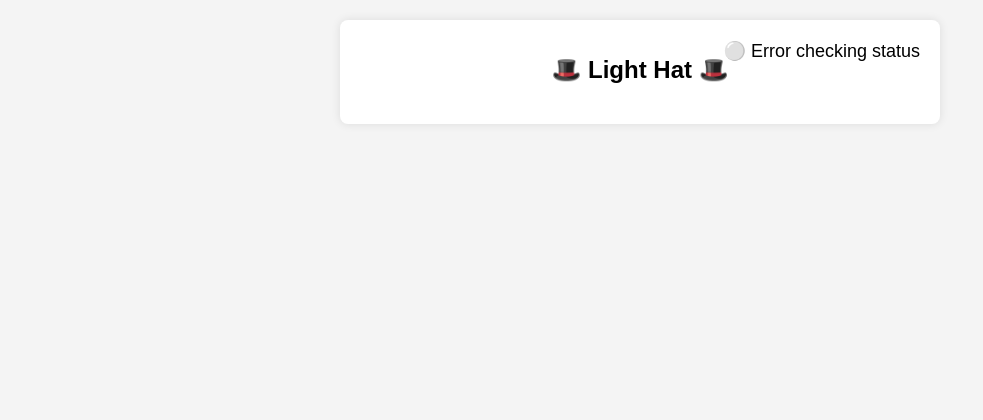
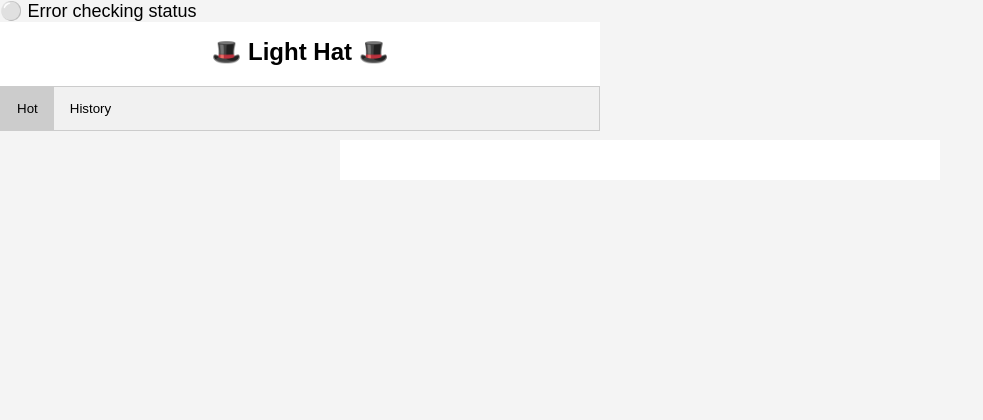
Before and after one commit to solen0id/light-hat-app, a Django app: page / in a window 1280 px wide. Shown: the top 420 px of the page, without its empty margins (0-983 px from the left). Run offline with Django 5.2, Linux system fonts and the light colour scheme; data that the repository does not hold is empty.

Commit message:
nicer interface added history

```diff
--- a/hat_api/templates/index.html
+++ b/hat_api/templates/index.html
@@ -16,13 +16,14 @@
         background-color: #f4f4f4;
       }
       .container {
-        width: 90%;
+        width: 100%;
         max-width: 600px;
         margin: 20px auto;
+        margin-top: 140px;
         padding: 20px;
         background-color: #fff;
-        box-shadow: 0 0 10px rgba(0, 0, 0, 0.1);
-        border-radius: 8px;
+        /*box-shadow: 0 0 10px rgba(0, 0, 0, 0.1);*/
+        /*border-radius: 8px;*/
         box-sizing: border-box;
         position: relative;
       }
@@ -31,7 +32,7 @@
         margin-bottom: 20px;
         font-size: 24px;
       }
-      form {
+      #hat-form {
         display: flex;
         position: fixed;
         bottom: 0;
@@ -108,7 +109,7 @@
         background-color: #fff;
         border-radius: 8px;
         box-shadow: 0 0 5px rgba(0, 0, 0, 0.1);
-        padding: 10px;
+        padding: 20px;
         margin: 0 5px;
         display: flex;
         align-items: center;
@@ -129,19 +130,89 @@
       .downvote-button:hover {
         color: darkorange;
       }
+      .message {
+        font-family: 'Courier New', monospace;
+        font-weight: bold;
+        text-transform: uppercase;
+        letter-spacing: 0.2em;
+        color: #030;
+      }
+      .head {
+        width: 100%;
+        max-width: 600px;
+        position: fixed;
+        background: #fff;
+        top: 0;
+        left: 0;
+        box-sizing: border-box;
+        z-index: 1000;
+      }
       .online-indicator {
-        position: absolute;
-        top: 20px;
-        right: 20px;
+        background: #f4f4f4;
+        position: relative;
+        padding-right: 10px;
         font-size: 18px;
+        text-align: left;
+      }
+
+       /* Style the tab */
+      .tab {
+        overflow: hidden;
+        border: 1px solid #ccc;
+        background-color: #f1f1f1;
+      }
+
+      /* Style the buttons that are used to open the tab content */
+      .tab button {
+        background-color: inherit;
+        float: left;
+        border: none;
+        outline: none;
+        cursor: pointer;
+        padding: 14px 16px;
+        transition: 0.3s;
+      }
+
+      /* Change background color of buttons on hover */
+      .tab button:hover {
+        background-color: #ddd;
+      }
+
+      /* Create an active/current tablink class */
+      .tab button.active {
+        background-color: #ccc;
+      }
+
+      /* Style the tab content */
+      .tabcontent {
+        display: none;
+        /*padding: 6px 12px;*/
+        /*border: 1px solid #ccc;*/
+        border-top: none;
       }
     </style>
   </head>
   <body>
+
+    <div class="head">
+      <div class="online-indicator" id="online-indicator">⚪ Checking...</div>
+      <h1>🎩 Light Hat 🎩</h1>
+
+      <!-- Tab links -->
+      <div class="tab">
+        <button class="tablinks" onclick="openCity(event, 'tab-hot')" id="defaultOpen">Hot</button>
+        <button class="tablinks" onclick="openCity(event, 'tab-history')">History</button>
+      </div>
+    </div>
+
     <div class="container">
-      <h1>🎩 Light Hat 🎩</h1>
-      <div class="online-indicator" id="online-indicator">⚪ Checking...</div>
-      <ul class="hat-list" id="text-list"></ul>
+      <div id="tab-hot" class="tabcontent">
+        <ul class="hat-list" id="text-list"></ul>
+      </div>
+
+      <div id="tab-history" class="tabcontent">
+        <ul class="hat-list" id="text-list-completed"></ul>
+      </div>
     </div>
     <form id="hat-form">
       <input
@@ -160,10 +231,12 @@
         const form = document.getElementById("hat-form");
         const hatTextInput = document.getElementById("hat-text");
         const textList = document.getElementById("text-list");
+        const textListCompleted = document.getElementById("text-list-completed");
         const errorMessage = document.getElementById("error-message");
         const onlineIndicator = document.getElementById("online-indicator");
 
         let previousTexts = [];
+        let previousTextsCompleted = [];
 
         form.addEventListener("submit", function (e) {
           e.preventDefault();
@@ -196,9 +269,21 @@
             .then((response) => response.json())
             .then((data) => {
               // Only update the DOM if the texts have changed
+              if (JSON.stringify(data) !== JSON.stringify(previousTextsCompleted)) {
+                previousTextsCompleted = data;
+                updateTextList(data);
+              }
+            });
+        }
+
+        function fetchTextsCompleted() {
+          fetch("/api/completed/")
+            .then((response) => response.json())
+            .then((data) => {
+              // Only update the DOM if the texts have changed
               if (JSON.stringify(data) !== JSON.stringify(previousTexts)) {
                 previousTexts = data;
-                updateTextList(data);
+                updateTextCompletedList(data);
               }
             });
         }
@@ -231,7 +316,7 @@
               text.is_ready ? "ready" : "not-ready"
             }`;
             listItem.innerHTML = `
-                      <span>${text.text}</span>
+                      <span class="message">${text.text}</span>
                       <div class="vote-buttons">
                           <span class="vote-count">${text.vote_count}</span>
                           <button class="vote-button downvote-button" data-id="${text.id}">
@@ -243,6 +328,32 @@
                       </div>
                   `;
             textList.appendChild(listItem);
+          });
+          addVoteEventListeners();
+        }
+
+        function updateTextCompletedList(data)
+        {
+          console.log(data);
+          textListCompleted.innerHTML = "";
+          data.sort((a, b) => b.task_data.vote_count - a.task_data.vote_count);
+          data.forEach((entry) => {
+            const text = entry.task_data;
+            console.log(text);
+            const listItem = document.createElement("li");
+            listItem.className = `hat-item ${
+              text.is_ready ? "ready" : "not-ready"
+            }`;
+            listItem.innerHTML = `
+                      <span class="message">${text.text}</span>
+                      <div class="vote-buttons">
+                          <span class="vote-count">${text.downvotes}</span>
+                          <i class="fas fa-arrow-down"></i>
+                          <span class="vote-count">${text.upvotes}</span>
+                          <i class="fas fa-arrow-up"></i>
+                      </div>
+                  `;
+            textListCompleted.appendChild(listItem);
           });
           addVoteEventListeners();
         }
@@ -288,12 +399,38 @@
 
         // Poll for updates every 5 seconds
         setInterval(fetchTexts, 5000);
+        setInterval(fetchTextsCompleted, 5000);
         setInterval(fetchHatActivity, 5000);
 
         // Initial fetch and ping
         fetchTexts();
+        fetchTextsCompleted()
         fetchHatActivity();
       });
+
+      function openCity(evt, cityName) {
+        // Declare all variables
+        var i, tabcontent, tablinks;
+
+        // Get all elements with class="tabcontent" and hide them
+        tabcontent = document.getElementsByClassName("tabcontent");
+        for (i = 0; i < tabcontent.length; i++) {
+          tabcontent[i].style.display = "none";
+        }
+
+        // Get all elements with class="tablinks" and remove the class "active"
+        tablinks = document.getElementsByClassName("tablinks");
+        for (i = 0; i < tablinks.length; i++) {
+          tablinks[i].className = tablinks[i].className.replace(" active", "");
+        }
+
+        // Show the current tab, and add an "active" class to the button that opened the tab
+        document.getElementById(cityName).style.display = "block";
+        evt.currentTarget.className += " active";
+      }
+
+      // Get the element with id="defaultOpen" and click on it
+      document.getElementById("defaultOpen").click();
     </script>
   </body>
 </html>
```
